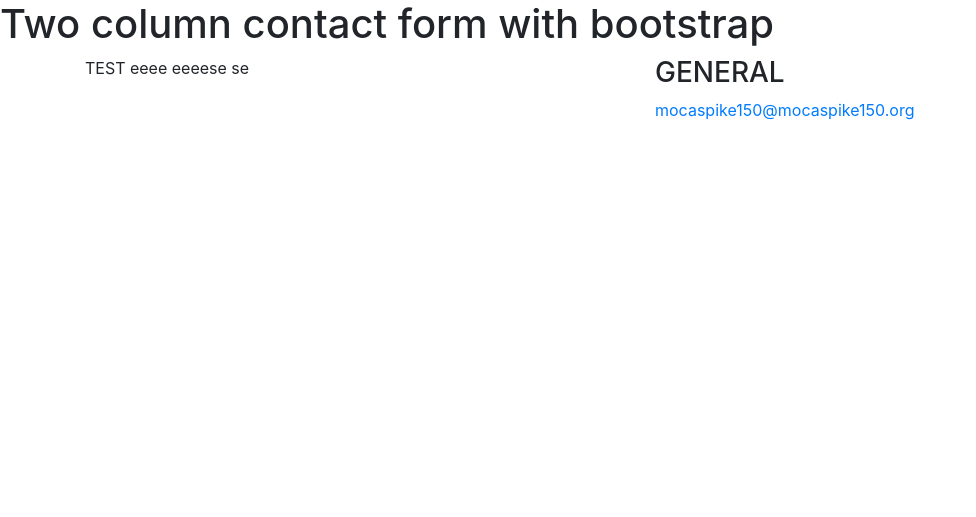
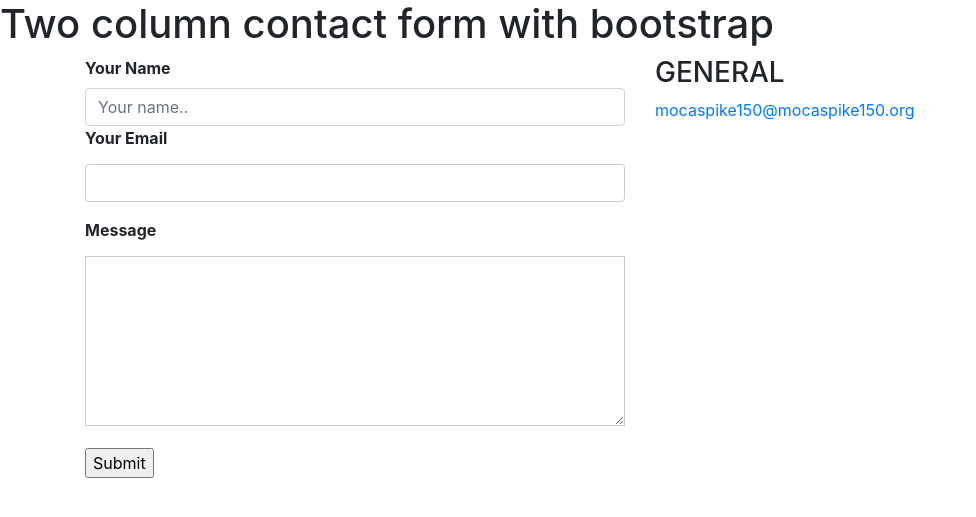
Before and after one commit to mocaspike150/Front-End-Coding, a Jekyll site: the page built from html/contact_us/two-column-contact-form-with-bootstrap.md, in a window 1280 px wide. Shown: the top 517 px of the page, without its empty margins (0-976 px from the left). Built offline with Jekyll 4.4.1, drawn with Linux system fonts in a browser that asks for light colours.

Commit message:
Update two-column-contact-form-with-bootstrap.html

```diff
--- a/_includes/two-column-contact-form-with-bootstrap.html
+++ b/_includes/two-column-contact-form-with-bootstrap.html
@@ -60,7 +60,20 @@ contact.row:after {
 <div class="container">
   <div class="row">
     <div class="col">
-       TEST eeee eeeese se
+	    <div class="contact">
+   	 <div class="column">
+      	<form method="POST" action="https://formspree.io/{{site.contact_email}}">
+	<input type="hidden" name="_next" value="contact-us/thankyou.html"/>
+        <label for="fname"><b>Your Name</b></label>
+        <input type="text" id="fname" name="firstname" placeholder="Your name.."  class="form-control"  required="" oninvalid="this.setCustomValidity('Enter your name')" onchange="this.setCustomValidity('')" value="">
+        <label for="email"><b>Your Email</b></label>
+        <input type="email"  id="email" name="email" placeholder="Your email.." class="form-control" placeholder="" required="" oninvalid="this.setCustomValidity('Enter valid email')" onchange="this.setCustomValidity('')" value="">
+	<label for="message"><b>Message</b></label>
+        <textarea id="message" name="message" placeholder="" style="height:170px"></textarea>
+	<input type="submit" value="Submit">
+      </form>
+    	</div>
+        </div>
     </div>
     <div class="col">
 	 <h3>GENERAL</h3>
```
